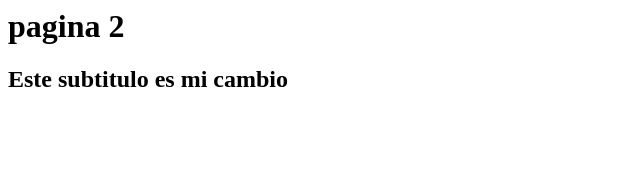
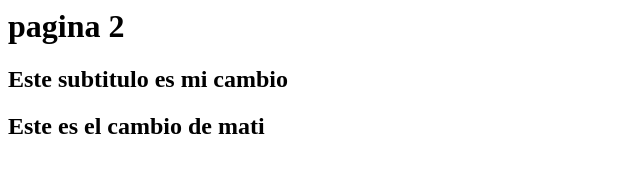
Before and after one commit to PerQui/AP, a plain HTML site: page pagina2.html in a window 1280 px wide. Shown: the whole page, without its empty margins (0-640 px from the left). Drawn offline with Linux system fonts and the light colour scheme.

Commit message:
cambio de mati
agregue subtitulo de prueba

```diff
--- a/pagina2.html
+++ b/pagina2.html
@@ -4,5 +4,6 @@
 <body>
 <h1> pagina 2</h1>
 <h2>Este subtitulo es mi cambio</h2>
+<h2>Este es el cambio de mati</h2>
 </body>
 </html>
```
